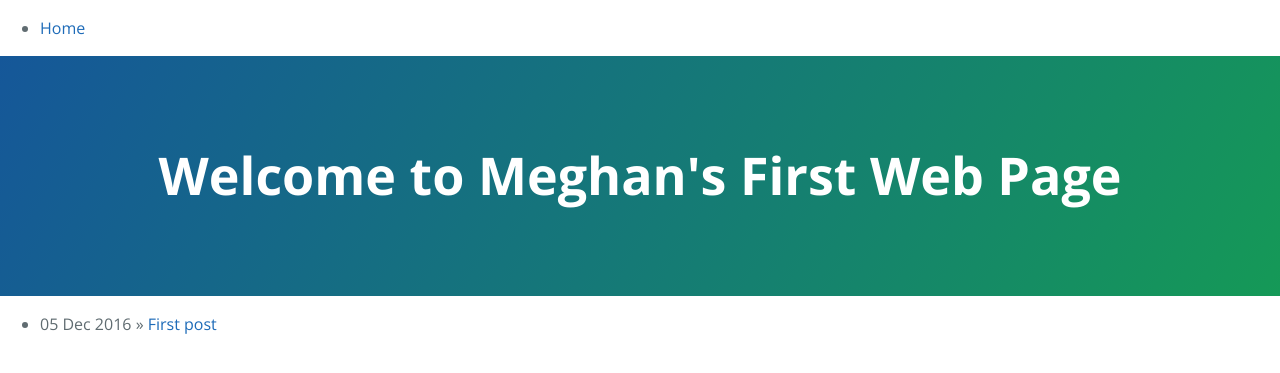
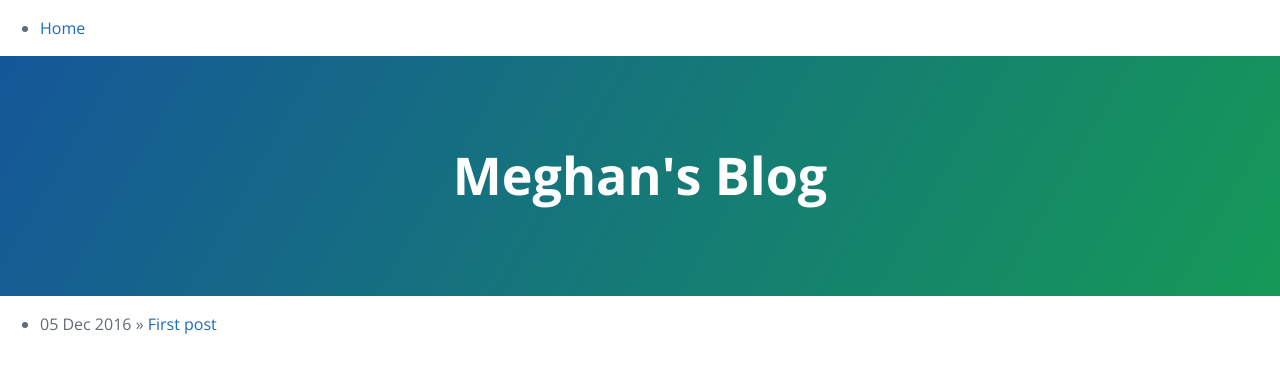
Before and after one commit to mebartsch/mebartsch.github.io, a Jekyll site: the page built from blog/index.html, in a window 1280 px wide. Shown: the top 373 px of the page. Built offline with Jekyll 4.4.1, drawn with Linux system fonts in a browser that asks for light colours.

Commit message:
Update default.html

```diff
--- a/_layouts/default.html
+++ b/_layouts/default.html
@@ -18,7 +18,7 @@
 	    		</ul></nav>
 
         		<section class="page-header">
-      				<h1 class="project-name">Welcome to Meghan's First Web Page</h1>
+      				<h1 class="project-name">Meghan's Blog</h1>
     			</section>
 
 			<div class="container">
```
